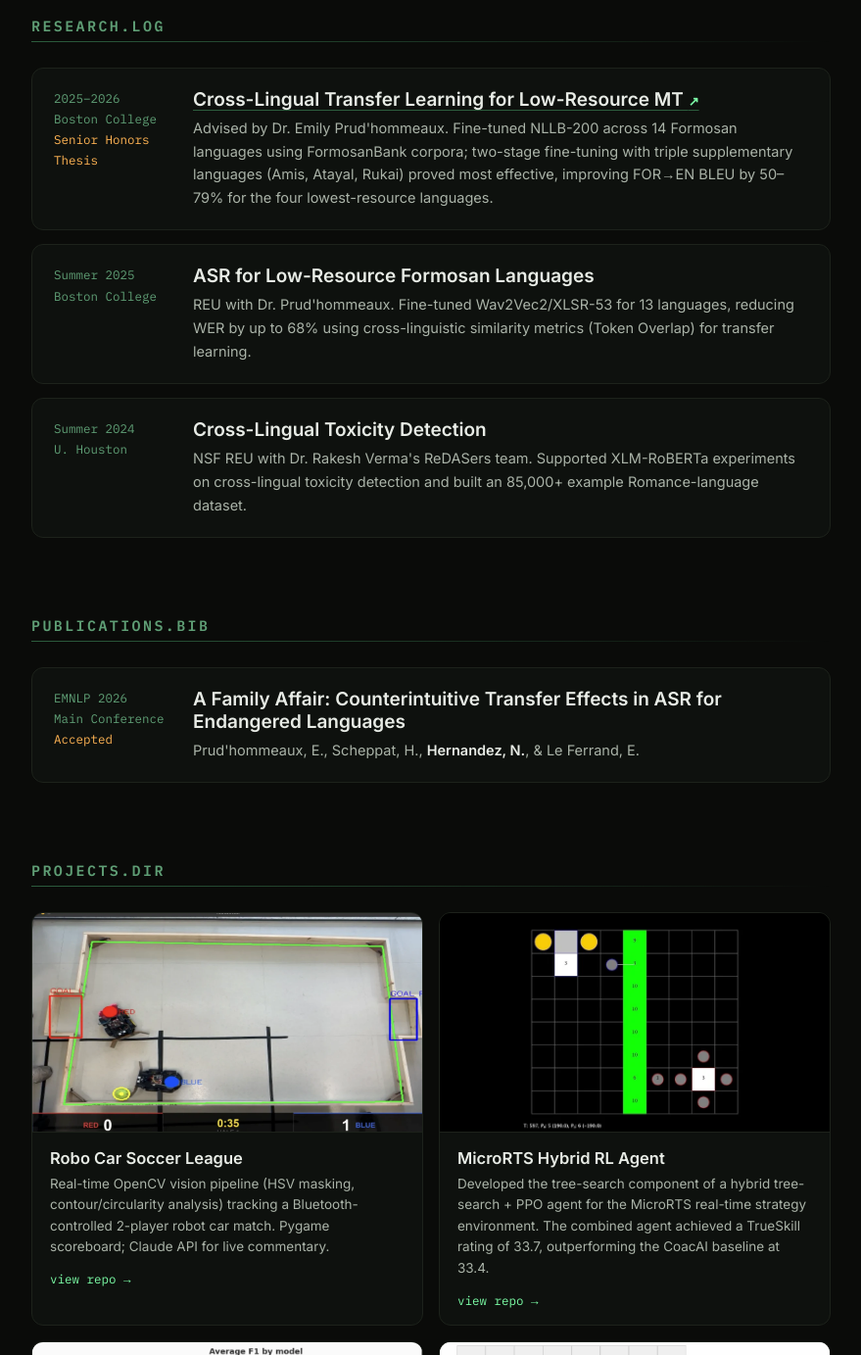
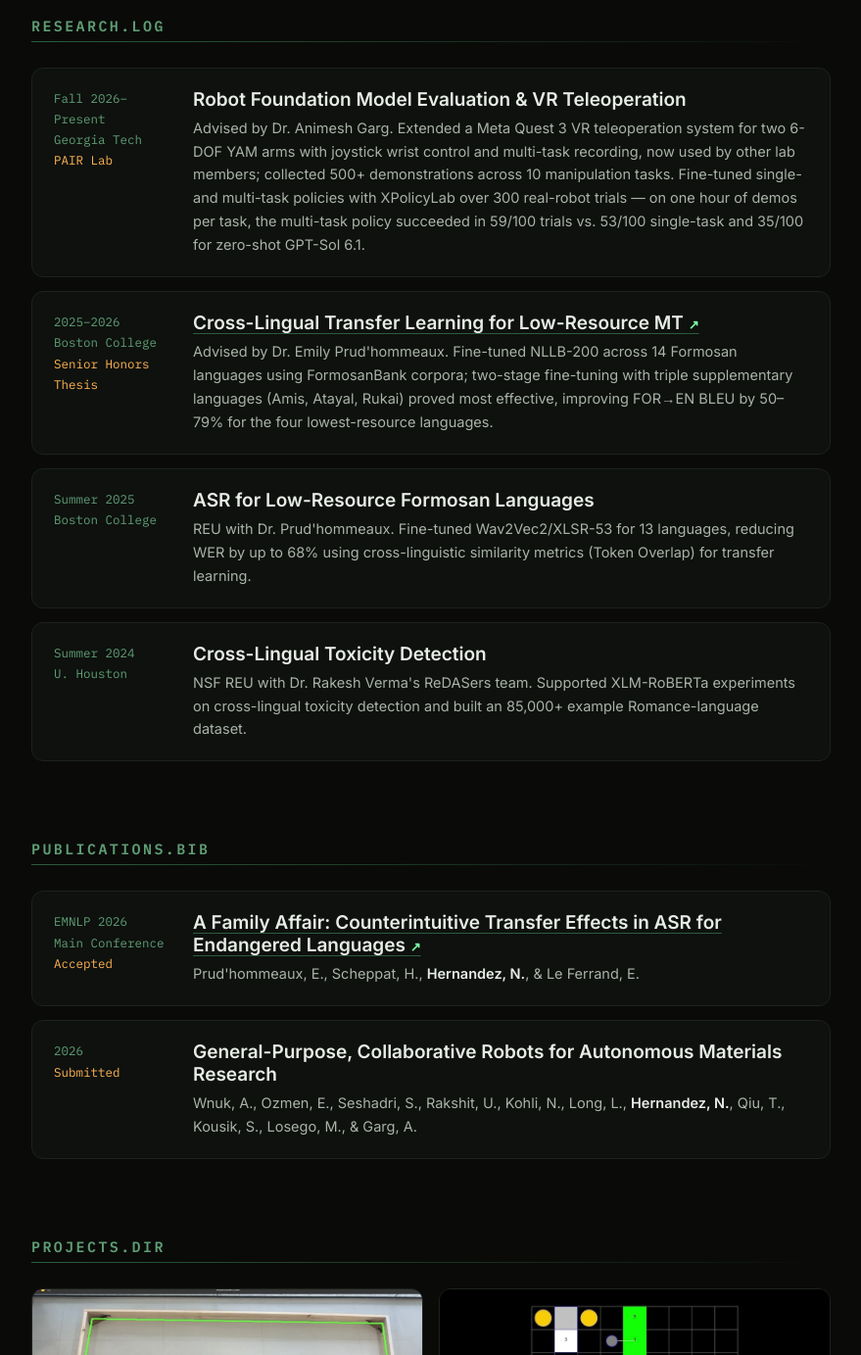
Before and after one commit to nhern026/nhern026.github.io, a plain HTML site: page index.html in a window 1280 px wide. Shown: the part 1181-2564 px from the top of the page at 98% size, without its empty margins (200-1079 px from the left). Drawn offline with Linux system fonts and the light colour scheme.

Commit message:
Add PAIR Lab research, link EMNLP paper, add submitted paper
- Add Georgia Tech PAIR Lab card to RESEARCH.LOG (Fall 2026-present)
- Link the EMNLP 2026 paper to the ACL Anthology
- Add the submitted materials-research robotics paper
- Update resume PDF and drop "incoming" from the about copy

Co-Authored-By: Claude Opus 5 <noreply@anthropic.com>

```diff
--- a/index.html
+++ b/index.html
@@ -259,7 +259,7 @@
       <div class="about-panel">
         <div class="about-body">
           <div>
-            <p class="about-copy">I’m an incoming research engineer in the PAIR lab at Georgia Tech, where I will work on evaluation and benchmarking for robot foundation models. Most of my research before that was in NLP for low-resource languages. I’ve built speech recognition and translation models for Formosan languages, some spoken by only a few thousand people. Working on low-resource languages got me interested in how models can still learn and generalize when data is limited, which is something I’d like to explore more in robotics.</p>
+            <p class="about-copy">I’m a research engineer in the PAIR lab at Georgia Tech, where I work on evaluation and benchmarking for robot foundation models. Most of my research before that was in NLP for low-resource languages. I’ve built speech recognition and translation models for Formosan languages, some spoken by only a few thousand people. Working on low-resource languages got me interested in how models can still learn and generalize when data is limited, which is something I’d like to explore more in robotics.</p>
             <div class="about-meta">
               <div><span class="label">interests:</span> machine learning, robot perception, computer vision, &amp; embodied AI</div>
               <div><span class="label">off-duty:</span> movies (sci-fi/horror) · music (hip-hop/jazz/rock) · BJJ · hiking · baking · photography</div>
@@ -326,6 +326,14 @@
       <div class="section-rule" style="margin-bottom:26px"></div>
       <div class="research-list">
         <article class="research-card">
+          <div class="research-meta">Fall 2026–Present<br />Georgia Tech<br /><span class="accent">PAIR Lab</span></div>
+          <div>
+            <h3>Robot Foundation Model Evaluation &amp; VR Teleoperation</h3>
+            <p>Advised by Dr. Animesh Garg. Extended a Meta Quest 3 VR teleoperation system for two 6-DOF YAM arms with joystick wrist control and multi-task recording, now used by other lab members; collected 500+ demonstrations across 10 manipulation tasks. Fine-tuned single- and multi-task policies with XPolicyLab over 300 real-robot trials — on one hour of demos per task, the multi-task policy succeeded in 59/100 trials vs. 53/100 single-task and 35/100 for zero-shot GPT-Sol 6.1.</p>
+          </div>
+        </article>
+
+        <article class="research-card">
           <div class="research-meta">2025–2026<br />Boston College<br /><span class="accent">Senior Honors Thesis</span></div>
           <div>
             <h3><a href="https://github.com/nhern026/bachelorHonorsThesis" rel="noopener" style="color:#e8ece6;text-decoration:underline;text-decoration-color:#2c5c3d;text-underline-offset:4px" target="_blank">Cross-Lingual Transfer Learning for Low-Resource MT <span class="mono" style="font-size:13px;color:#7dffa8">↗</span></a></h3>
@@ -358,8 +366,16 @@
         <article class="research-card">
           <div class="research-meta">EMNLP 2026<br />Main Conference<br /><span class="accent">Accepted</span></div>
           <div>
-            <h3>A Family Affair: Counterintuitive Transfer Effects in ASR for Endangered Languages</h3>
+            <h3><a href="https://aclanthology.org/2026.emnlp-main.1246/" rel="noopener" style="color:#e8ece6;text-decoration:underline;text-decoration-color:#2c5c3d;text-underline-offset:4px" target="_blank">A Family Affair: Counterintuitive Transfer Effects in ASR for Endangered Languages <span class="mono" style="font-size:13px;color:#7dffa8">↗</span></a></h3>
             <p>Prud'hommeaux, E., Scheppat, H., <span style="color:#e8ece6;font-weight:600">Hernandez, N.</span>, &amp; Le Ferrand, E.</p>
+          </div>
+        </article>
+
+        <article class="research-card">
+          <div class="research-meta">2026<br /><span class="accent">Submitted</span></div>
+          <div>
+            <h3>General-Purpose, Collaborative Robots for Autonomous Materials Research</h3>
+            <p>Wnuk, A., Ozmen, E., Seshadri, S., Rakshit, U., Kohli, N., Long, L., <span style="color:#e8ece6;font-weight:600">Hernandez, N.</span>, Qiu, T., Kousik, S., Losego, M., &amp; Garg, A.</p>
           </div>
         </article>
       </div>
```
Also changed, not shown: 1 other file.
